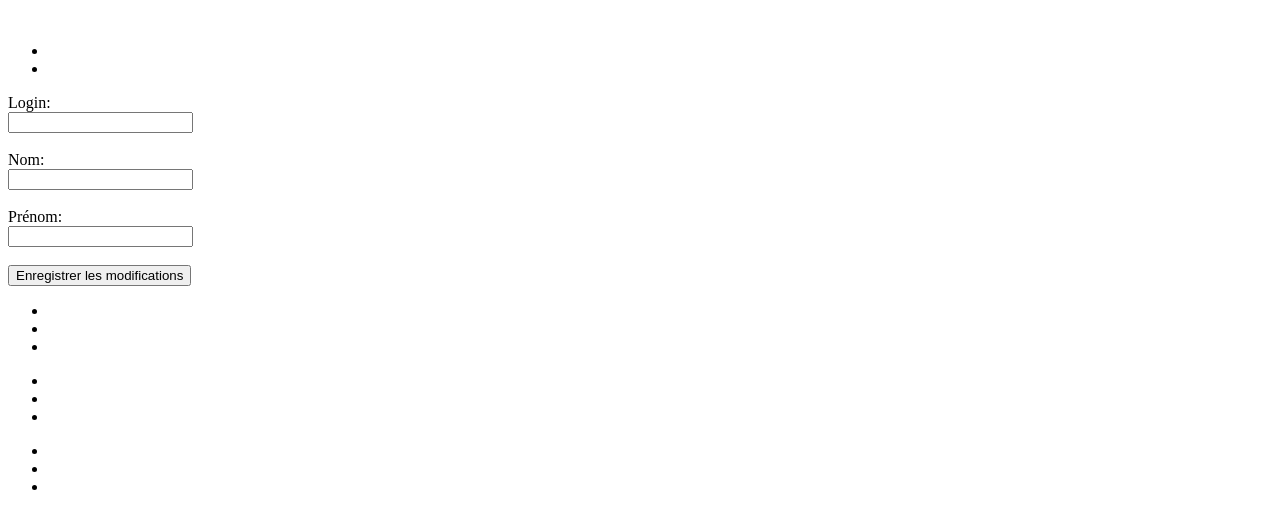
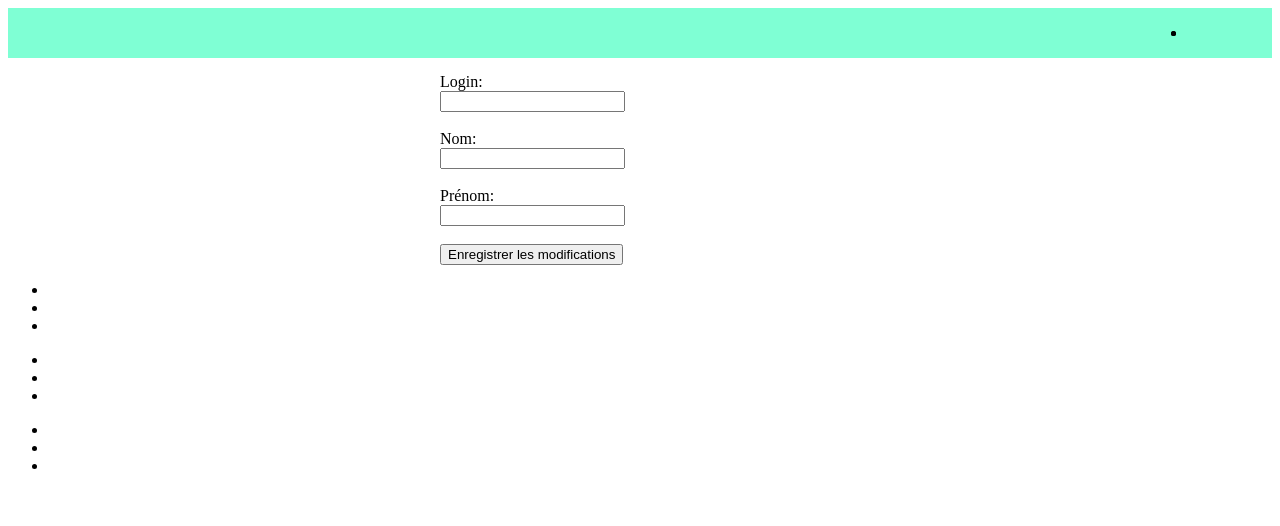
Before and after one commit to abdoul-hachim/runtrack2, a PHP site: page /profil.php in a window 1280 px wide. Shown: the top 526 px of the page. Run offline with PHP 8.4, Linux system fonts and the light colour scheme; data that the repository does not hold is empty.

Commit message:
update finished work

```diff
--- a/module_connection/inscription.php
+++ b/module_connection/inscription.php
@@ -48,6 +48,7 @@
 <html>
 <head>
     <title>Inscription</title>
+    <link rel="stylesheet" href="page_de_connexion.css">
 </head>
 <body>
     <h2>Formulaire d'Inscription</h2>
--- /dev/null
+++ b/module_connection/profil.css
@@ -0,0 +1,18 @@
+header{
+    background-color: aquamarine;
+}
+nav{
+    display: flex;
+    flex-direction: row;
+    justify-content: space-between;
+    margin: 0 85px;
+}
+nav ul{
+    display: flex;
+    flex-direction: row;
+}
+section{
+    padding-top: 15px;
+margin: auto;
+width: 400px;
+}
--- a/module_connection/profil.php
+++ b/module_connection/profil.php
@@ -50,6 +50,7 @@
     <meta charset="UTF-8">
     <meta name="viewport" content="width=device-width, initial-scale=1.0">
     <title>Document</title>
+    <link rel="stylesheet" href="profil.css">
 </head>
 <body>
     <header>
```
